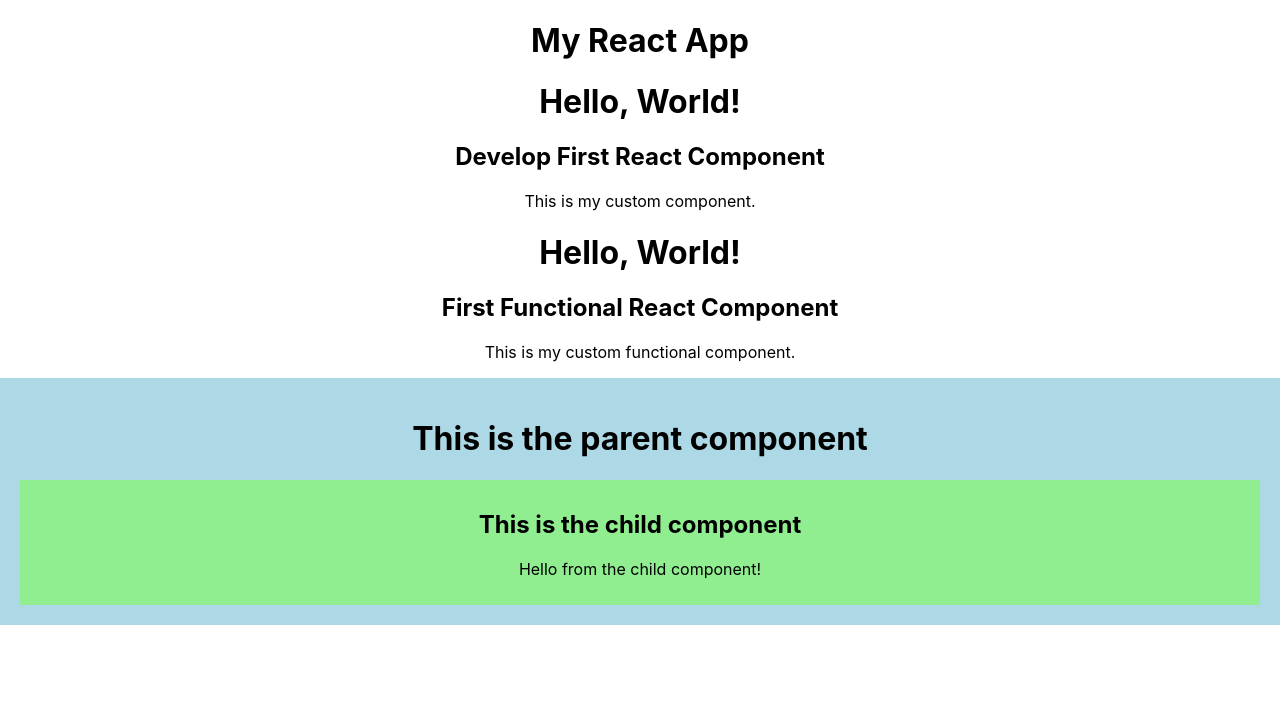
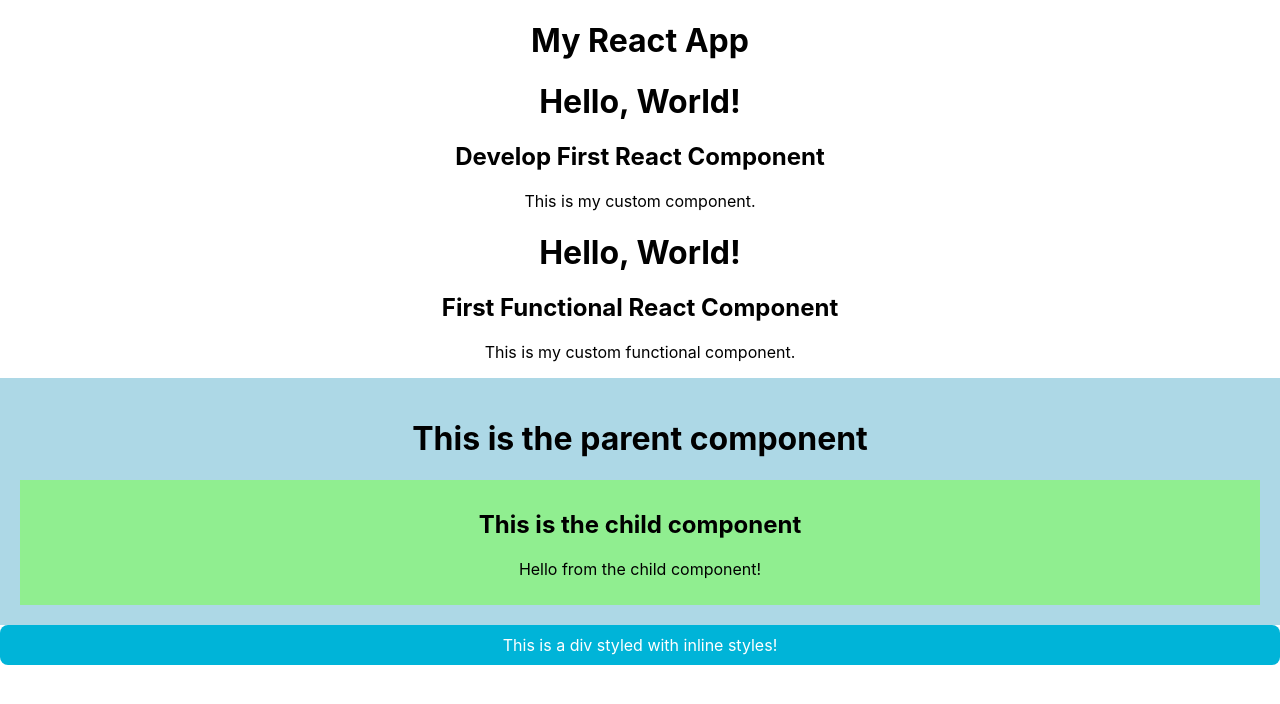
Before and after one commit to dewi-xaltius/react-intro, a React (Create React App) app: page / in a window 1280 px wide. Shown: the top 704 px of the page. Built offline with nearby package versions, Linux system fonts and the light colour scheme.

Commit message:
add InlineStyleDiv

```diff
--- a/src/App.js
+++ b/src/App.js
@@ -1,4 +1,5 @@
 import './App.css';
+import InlineStyledDiv from './components/InlineStyle';
 import MyComponent from './components/MyComponent';
 import MyFunctionalComponent from './components/MyFunctionalComponent';
 import ParentComponent from './components/nestedComponents/ParentComponent';
@@ -10,6 +11,7 @@ function App() {
       <MyComponent />
       <MyFunctionalComponent />
       <ParentComponent />
+      <InlineStyledDiv />
     </div>
   );
 }
--- /dev/null
+++ b/src/components/InlineStyle.js
@@ -0,0 +1,16 @@
+const inlineStyles = {
+    backgroundColor: '#00b4d8',
+    padding: '10px',
+    color: 'white',
+    borderRadius: '8px',
+  };
+
+  const InlineStyledDiv = () => {
+    return (
+      <div style={inlineStyles}>
+        This is a div styled with inline styles!
+      </div>
+    );
+  };
+
+  export default InlineStyledDiv;
```
